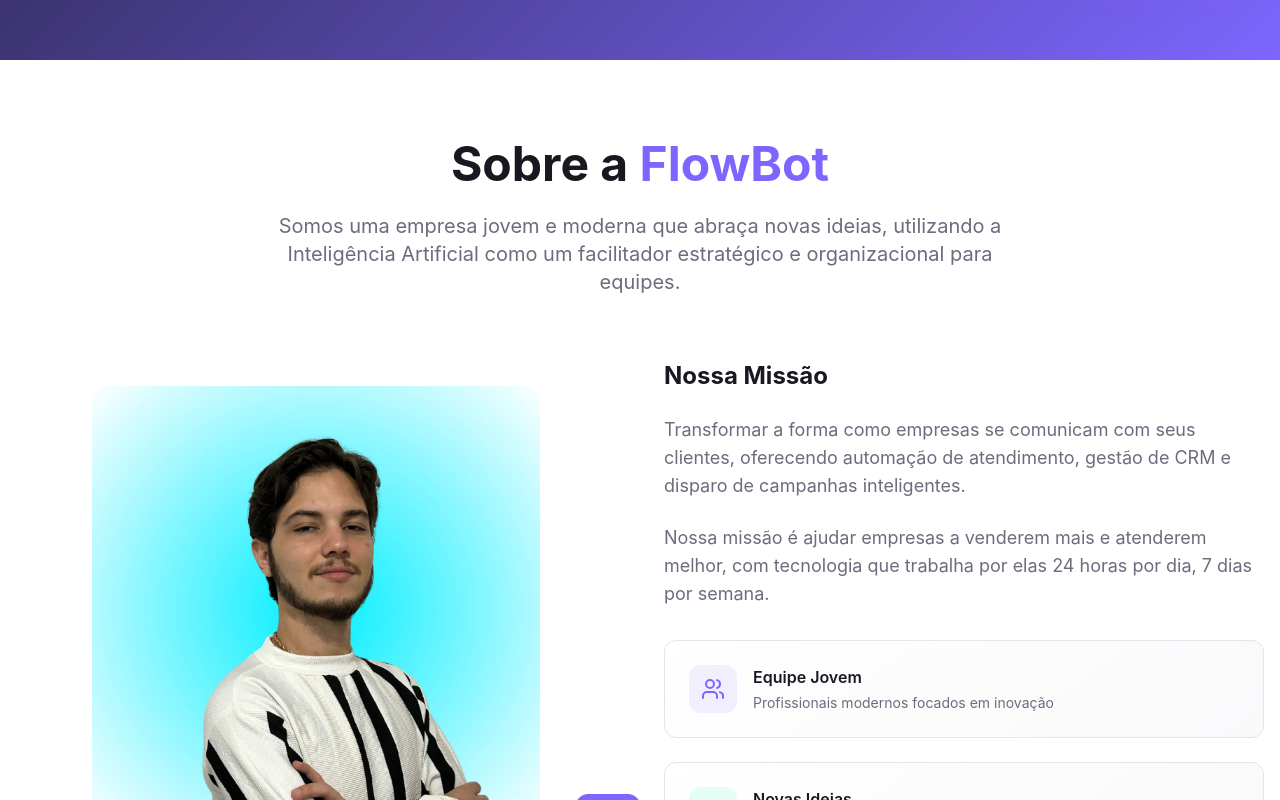
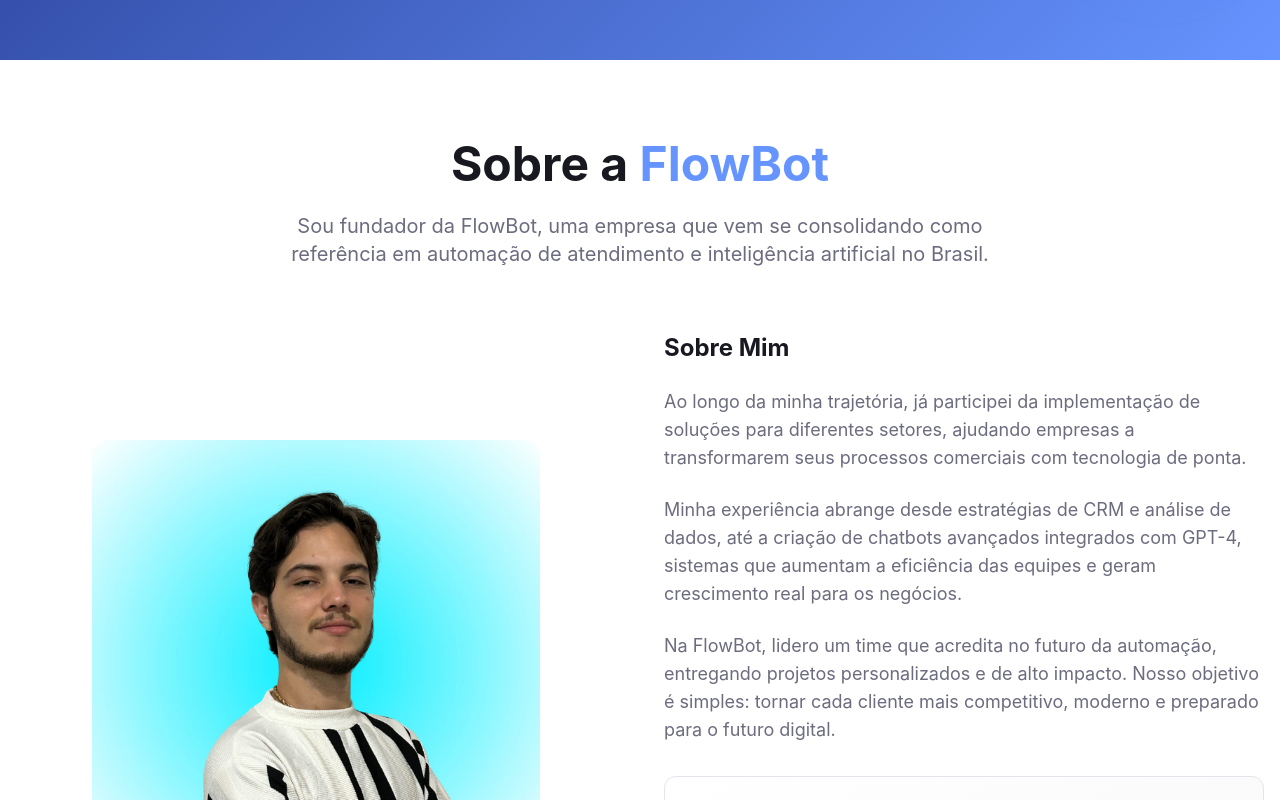
Before and after one commit to ErsonHiago/flowbot-ai-automations, a React (Vite) app: page / in a window 1280 px wide. Shown: the part 740-1540 px from the top of the page. Built offline with nearby package versions, Linux system fonts and the light colour scheme.

Commit message:
Update About Section and Colors

```diff
--- a/src/components/AboutSection.tsx
+++ b/src/components/AboutSection.tsx
@@ -10,8 +10,8 @@ const AboutSection = () => {
             Sobre a <span className="text-primary">FlowBot</span>
           </h2>
           <p className="text-xl text-muted-foreground max-w-3xl mx-auto">
-            Somos uma empresa jovem e moderna que abraça novas ideias, utilizando a
-            Inteligência Artificial como um facilitador estratégico e organizacional para equipes.
+            Sou fundador da FlowBot, uma empresa que vem se consolidando como referência
+            em automação de atendimento e inteligência artificial no Brasil.
           </p>
         </div>
 
@@ -30,14 +30,20 @@ const AboutSection = () => {
           </div>
 
           <div className="animate-on-scroll">
-            <h3 className="text-2xl font-bold mb-6">Nossa Missão</h3>
+            <h3 className="text-2xl font-bold mb-6">Sobre Mim</h3>
             <p className="text-lg text-muted-foreground mb-6">
-              Transformar a forma como empresas se comunicam com seus clientes, oferecendo
-              automação de atendimento, gestão de CRM e disparo de campanhas inteligentes.
+              Ao longo da minha trajetória, já participei da implementação de soluções para diferentes
+              setores, ajudando empresas a transformarem seus processos comerciais com tecnologia de ponta.
+            </p>
+            <p className="text-lg text-muted-foreground mb-6">
+              Minha experiência abrange desde estratégias de CRM e análise de dados, até a criação de
+              chatbots avançados integrados com GPT-4, sistemas que aumentam a eficiência das equipes
+              e geram crescimento real para os negócios.
             </p>
             <p className="text-lg text-muted-foreground mb-8">
-              Nossa missão é ajudar empresas a venderem mais e atenderem melhor,
-              com tecnologia que trabalha por elas 24 horas por dia, 7 dias por semana.
+              Na FlowBot, lidero um time que acredita no futuro da automação, entregando projetos
+              personalizados e de alto impacto. Nosso objetivo é simples: tornar cada cliente mais
+              competitivo, moderno e preparado para o futuro digital.
             </p>
 
             <div className="grid grid-cols-1 gap-6">
--- a/src/components/Footer.tsx
+++ b/src/components/Footer.tsx
@@ -58,7 +58,7 @@ const Footer = () => {
             <div className="space-y-3 text-white/80">
               <div className="flex items-center gap-2">
                 <MessageCircle className="h-4 w-4 text-accent" />
-                <span>(81) 9341-3717</span>
+                <span>(81) 9 92530-6030</span>
               </div>
               <div className="flex items-center gap-2">
                 <Phone className="h-4 w-4 text-accent" />
--- a/src/components/Header.tsx
+++ b/src/components/Header.tsx
@@ -30,7 +30,10 @@ const Header = () => {
           <Button variant="outline" className="hover:bg-primary hover:text-primary-foreground transition-smooth">
             Login
           </Button>
-          <Button className="gradient-primary text-white shadow-elegant hover:shadow-glow transition-smooth">
+          <Button
+            className="gradient-primary text-white shadow-elegant hover:shadow-glow transition-smooth"
+            onClick={() => window.open('https://wa.me/5581992536030?text=Ol%C3%A1%20%F0%9F%91%8B,%20seja%20bem-vindo(a)%20%C3%A0%20FlowBot!%20%F0%9F%9A%80%0AAqui%20voc%C3%AA%20encontra%20solu%C3%A7%C3%B5es%20em%20automa%C3%A7%C3%A3o%20de%20atendimento%20e%20intelig%C3%AAncia%20artificial%20para%20transformar%20suas%20vendas%20e%20agilizar%20o%20contato%20com%20clientes.%0A%0A%E2%9C%85%20Criamos%20funis%20automatizados%20funcionando%2024h/dia%0A%E2%9C%85%20IA%20integrada%20(GPT-4o)%20para%20atender', '_blank')}
+          >
             Demonstração Gratuita
           </Button>
         </div>
@@ -54,7 +57,12 @@ const Header = () => {
               <a href="#contato" className="hover:text-primary transition-smooth">Contato</a>
               <div className="flex flex-col gap-2 pt-4 border-t border-border">
                 <Button variant="outline">Login</Button>
-                <Button className="gradient-primary text-white">Demonstração Gratuita</Button>
+                <Button
+                  className="gradient-primary text-white"
+                  onClick={() => window.open('https://wa.me/5581992536030?text=Ol%C3%A1%20%F0%9F%91%8B,%20seja%20bem-vindo(a)%20%C3%A0%20FlowBot!%20%F0%9F%9A%80%0AAqui%20voc%C3%AA%20encontra%20solu%C3%A7%C3%B5es%20em%20automa%C3%A7%C3%A3o%20de%20atendimento%20e%20intelig%C3%AAncia%20artificial%20para%20transformar%20suas%20vendas%20e%20agilizar%20o%20contato%20com%20clientes.%0A%0A%E2%9C%85%20Criamos%20funis%20automatizados%20funcionando%2024h/dia%0A%E2%9C%85%20IA%20integrada%20(GPT-4o)%20para%20atender', '_blank')}
+                >
+                  Demonstração Gratuita
+                </Button>
               </div>
             </nav>
           </div>
--- a/src/components/HeroSection.tsx
+++ b/src/components/HeroSection.tsx
@@ -31,11 +31,20 @@ const HeroSection = () => {
           </p>
 
           <div className="flex flex-col sm:flex-row gap-4 justify-center mb-12">
-            <Button size="lg" className="bg-accent hover:bg-accent/90 text-secondary shadow-glow hover:shadow-xl transition-smooth">
+            <Button
+              size="lg"
+              className="bg-accent hover:bg-accent/90 text-secondary shadow-glow hover:shadow-xl transition-smooth"
+              onClick={() => window.open('https://wa.me/5581992536030?text=Ol%C3%A1%20%F0%9F%91%8B,%20seja%20bem-vindo(a)%20%C3%A0%20FlowBot!%20%F0%9F%9A%80%0AAqui%20voc%C3%AA%20encontra%20solu%C3%A7%C3%B5es%20em%20automa%C3%A7%C3%A3o%20de%20atendimento%20e%20intelig%C3%AAncia%20artificial%20para%20transformar%20suas%20vendas%20e%20agilizar%20o%20contato%20com%20clientes.%0A%0A%E2%9C%85%20Criamos%20funis%20automatizados%20funcionando%2024h/dia%0A%E2%9C%85%20IA%20integrada%20(GPT-4o)%20para%20atender', '_blank')}
+            >
               <Bot className="mr-2 h-5 w-5" />
               Quero automatizar meu atendimento
             </Button>
-            <Button size="lg" variant="outline" className="border-white/30 text-white hover:bg-white/10 transition-smooth">
+            <Button
+              size="lg"
+              variant="outline"
+              className="border-white/30 text-white hover:bg-white/10 transition-smooth"
+              onClick={() => window.open('https://wa.me/5581992536030?text=Ol%C3%A1%20%F0%9F%91%8B,%20seja%20bem-vindo(a)%20%C3%A0%20FlowBot!%20%F0%9F%9A%80%0AAqui%20voc%C3%AA%20encontra%20solu%C3%A7%C3%B5es%20em%20automa%C3%A7%C3%A3o%20de%20atendimento%20e%20intelig%C3%AAncia%20artificial%20para%20transformar%20suas%20vendas%20e%20agilizar%20o%20contato%20com%20clientes.%0A%0A%E2%9C%85%20Criamos%20funis%20automatizados%20funcionando%2024h/dia%0A%E2%9C%85%20IA%20integrada%20(GPT-4o)%20para%20atender', '_blank')}
+            >
               Agendar demonstração
               <ArrowRight className="ml-2 h-5 w-5" />
             </Button>
--- a/src/index.css
+++ b/src/index.css
@@ -18,36 +18,36 @@ All colors MUST be HSL.
     --popover: 0 0% 100%;
     --popover-foreground: 240 16% 11%;
 
-    --primary: 249 100% 70%; /* Purple #6C63FF */
+    --primary: 222 100% 70%; /* FlowBot Blue #6C9BFF */
     --primary-foreground: 0 0% 100%;
 
-    --secondary: 240 16% 11%; /* Dark Blue #1B1B3A */
+    --secondary: 230 65% 30%; /* FlowBot Dark Blue #1E2A78 */
     --secondary-foreground: 0 0% 100%;
 
     --muted: 240 16% 94%;
     --muted-foreground: 240 8% 46%;
 
-    --accent: 162 100% 50%; /* Neon Green #00FF88 */
-    --accent-foreground: 240 16% 11%;
+    --accent: 222 100% 70%; /* FlowBot Blue accent */
+    --accent-foreground: 0 0% 100%;
 
     --destructive: 0 84% 60%;
     --destructive-foreground: 0 0% 100%;
 
     --border: 240 16% 91%;
     --input: 240 16% 91%;
-    --ring: 249 100% 70%;
+    --ring: 222 100% 70%;
 
     --radius: 0.75rem;
 
     /* FlowBot Gradients */
-    --gradient-primary: linear-gradient(135deg, hsl(249, 100%, 70%), hsl(162, 100%, 50%));
-    --gradient-hero: linear-gradient(135deg, hsl(240, 16%, 11%), hsl(249, 100%, 70%));
-    --gradient-card: linear-gradient(145deg, hsl(0, 0%, 100%), hsl(240, 16%, 98%));
+    --gradient-primary: linear-gradient(135deg, hsl(222, 100%, 70%), hsl(230, 65%, 30%));
+    --gradient-hero: linear-gradient(135deg, hsl(230, 65%, 30%), hsl(222, 100%, 70%));
+    --gradient-card: linear-gradient(145deg, hsl(0, 0%, 100%), hsl(0, 0%, 98%));
 
     /* FlowBot Shadows */
-    --shadow-elegant: 0 10px 40px -10px hsl(249, 100%, 70% / 0.2);
-    --shadow-glow: 0 0 30px hsl(162, 100%, 50% / 0.3);
-    --shadow-card: 0 4px 20px hsl(240, 16%, 11% / 0.1);
+    --shadow-elegant: 0 10px 40px -10px hsl(222, 100%, 70% / 0.2);
+    --shadow-glow: 0 0 30px hsl(222, 100%, 70% / 0.3);
+    --shadow-card: 0 4px 20px hsl(0, 0%, 11% / 0.1);
 
     /* Animations */
     --transition-smooth: all 0.3s cubic-bezier(0.4, 0, 0.2, 1);
@@ -63,38 +63,38 @@ All colors MUST be HSL.
   }
 
   .dark {
-    --background: 240 16% 11%; /* Dark Blue #1B1B3A */
+    --background: 0 0% 11%; /* Dark #1C1C1C */
     --foreground: 0 0% 100%;
 
-    --card: 240 16% 15%;
+    --card: 0 0% 16%;
     --card-foreground: 0 0% 100%;
 
-    --popover: 240 16% 15%;
+    --popover: 0 0% 16%;
     --popover-foreground: 0 0% 100%;
 
-    --primary: 249 100% 70%; /* Purple #6C63FF */
+    --primary: 222 100% 70%; /* FlowBot Blue #6C9BFF */
     --primary-foreground: 0 0% 100%;
 
-    --secondary: 240 16% 20%;
+    --secondary: 230 65% 30%;
     --secondary-foreground: 0 0% 100%;
 
-    --muted: 240 16% 20%;
-    --muted-foreground: 240 8% 70%;
+    --muted: 0 0% 16%;
+    --muted-foreground: 0 0% 70%;
 
-    --accent: 162 100% 50%; /* Neon Green #00FF88 */
-    --accent-foreground: 240 16% 11%;
+    --accent: 222 100% 70%; /* FlowBot Blue accent */
+    --accent-foreground: 0 0% 100%;
 
     --destructive: 0 62.8% 30.6%;
     --destructive-foreground: 0 0% 100%;
 
-    --border: 240 16% 25%;
-    --input: 240 16% 25%;
-    --ring: 249 100% 70%;
+    --border: 0 0% 20%;
+    --input: 0 0% 20%;
+    --ring: 222 100% 70%;
 
     /* Dark mode gradients */
-    --gradient-primary: linear-gradient(135deg, hsl(249, 100%, 70%), hsl(162, 100%, 50%));
-    --gradient-hero: linear-gradient(135deg, hsl(240, 16%, 8%), hsl(249, 100%, 60%));
-    --gradient-card: linear-gradient(145deg, hsl(240, 16%, 15%), hsl(240, 16%, 18%));
+    --gradient-primary: linear-gradient(135deg, hsl(222, 100%, 70%), hsl(230, 65%, 30%));
+    --gradient-hero: linear-gradient(135deg, hsl(0, 0%, 8%), hsl(222, 100%, 60%));
+    --gradient-card: linear-gradient(145deg, hsl(0, 0%, 15%), hsl(0, 0%, 18%));
 
     --sidebar-background: 240 5.9% 10%;
     --sidebar-foreground: 240 4.8% 95.9%;
@@ -153,8 +153,8 @@ All colors MUST be HSL.
   }
 
   @keyframes pulse-glow {
-    0%, 100% { box-shadow: 0 0 20px hsl(162, 100%, 50% / 0.3); }
-    50% { box-shadow: 0 0 40px hsl(162, 100%, 50% / 0.6); }
+    0%, 100% { box-shadow: 0 0 20px hsl(222, 100%, 70% / 0.3); }
+    50% { box-shadow: 0 0 40px hsl(222, 100%, 70% / 0.6); }
   }
 
   @keyframes slide-up {
--- a/tailwind.config.ts
+++ b/tailwind.config.ts
@@ -53,9 +53,10 @@ export default {
 					foreground: 'hsl(var(--card-foreground))'
 				},
 				/* FlowBot Brand Colors */
-				'flowbot-purple': 'hsl(249, 100%, 70%)',
-				'flowbot-blue': 'hsl(240, 16%, 11%)',
-				'flowbot-green': 'hsl(162, 100%, 50%)',
+				'flowbot-blue': 'hsl(222, 100%, 70%)', /* #6C9BFF */
+				'flowbot-dark-blue': 'hsl(230, 65%, 30%)', /* #1E2A78 */
+				'flowbot-white': 'hsl(0, 0%, 100%)', /* #FFFFFF */
+				'flowbot-dark': 'hsl(0, 0%, 11%)', /* #1C1C1C */
 				sidebar: {
 					DEFAULT: 'hsl(var(--sidebar-background))',
 					foreground: 'hsl(var(--sidebar-foreground))',
```
Also changed, not shown: src/components/ContactSection.tsx (+11 -4 lines).
